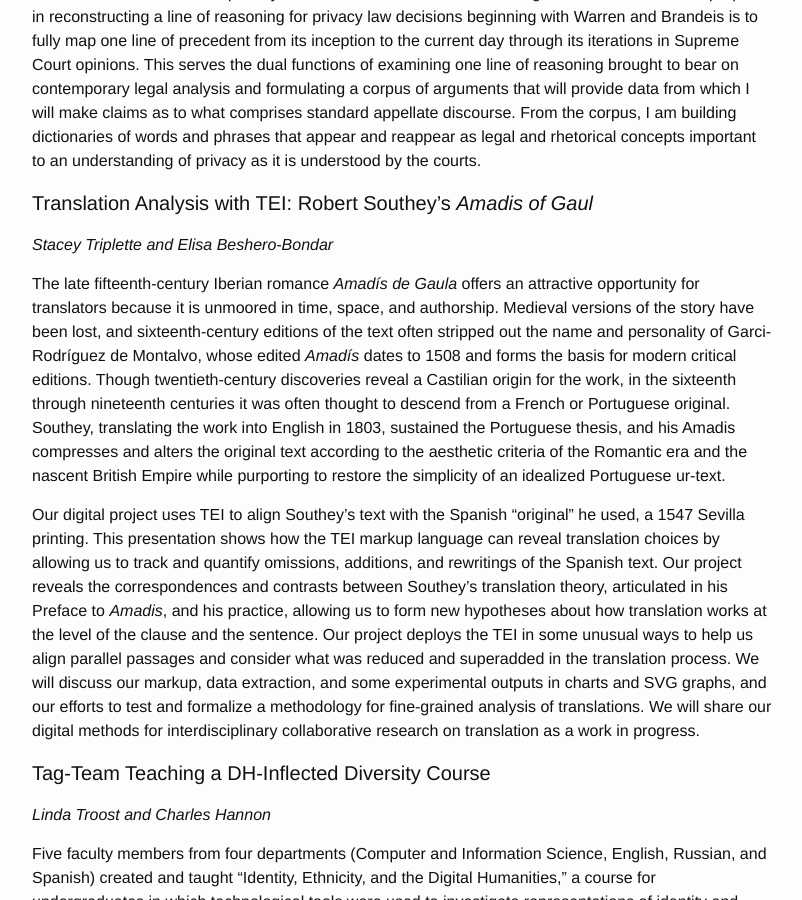
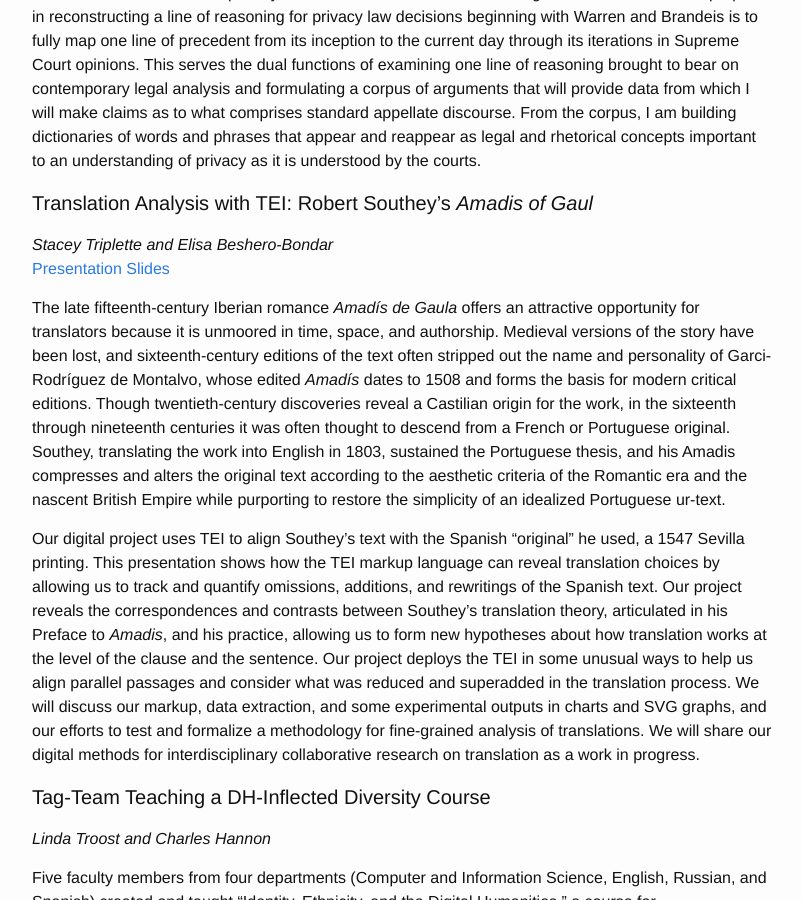
Before and after one commit to KeystoneDH/2016, a Jekyll site: the page built from abstracts.md, in a window 1280 px wide and 900 px high, scrolled down 17919 px. Shown: the whole window, without its empty margins (238-1040 px from the left). Built offline with Jekyll 4.4.1, drawn with Linux system fonts in a browser that asks for light colours.

Commit message:
Update abstracts.md

```diff
--- a/abstracts.md
+++ b/abstracts.md
@@ -330,6 +330,7 @@ My presentation will focus on the first part of a two-part project wherein I stu
 {: #submission-42}
 
 *Stacey Triplette and Elisa Beshero-Bondar*
+[Presentation Slides](http://www.slideshare.net/KeystoneDH/translation-analysis-with-tei-robert-southeys-amadis-of-gaul-stacey-triplette-and-elisa-besherobondar)
 
 The late fifteenth-century Iberian romance _Amadís de Gaula_ offers an attractive opportunity for translators because it is unmoored in time, space, and authorship. Medieval versions of the story have been lost, and sixteenth-century editions of the text often stripped out the name and personality of Garci-Rodríguez de Montalvo, whose edited _Amadís_ dates to 1508 and forms the basis for modern critical editions. Though twentieth-century discoveries reveal a Castilian origin for the work, in the sixteenth through nineteenth centuries it was often thought to descend from a French or Portuguese original. Southey, translating the work into English in 1803, sustained the Portuguese thesis, and his Amadis compresses and alters the original text according to the aesthetic criteria of the Romantic era and the nascent British Empire while purporting to restore the simplicity of an idealized Portuguese ur-text.
 
```
